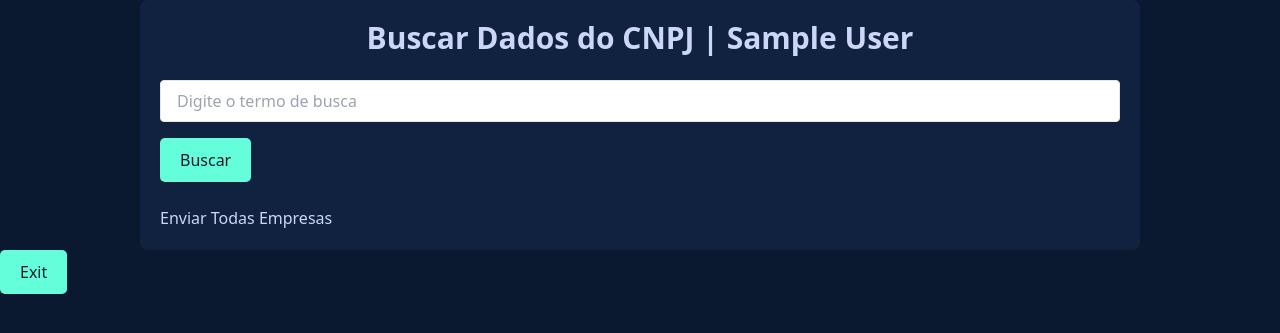
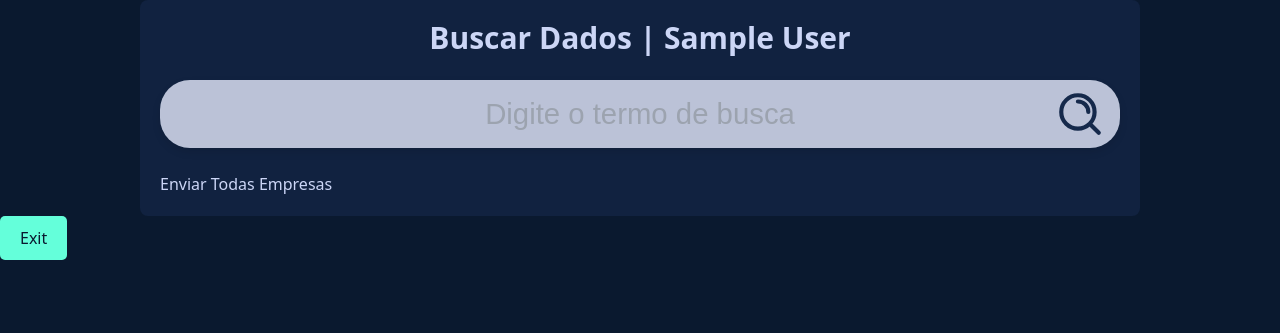
Before and after one commit to RafaelZelak/CadenciaDeDadosSetup, a Flask app: page /home in a window 1280 px wide. Shown: the top 333 px of the page. Run offline with Flask 3, Linux system fonts and the light colour scheme; the visitor is signed in with stand-in values (Sample User, id 1).

Commit message:
Bug Fix | Melhoria Layout

```diff
--- a/static/css/index.css
+++ b/static/css/index.css
@@ -85,3 +85,55 @@ padding: 20px;
 .detalhes-empresa{
     padding-top: 19px;
 }
+
+.form-container {
+    width: 100%;
+}
+
+.input-container {
+    display: flex;
+    align-items: center; /* Alinha o botão e o input verticalmente */
+    width: 100%;
+    position: relative; /* Necessário para o espaçamento do botão */
+}
+
+.pesquisa {
+    flex: 1; /* Faz o input ocupar todo o espaço disponível */
+    padding-right: 50px; /* Espaço para o botão */
+    box-sizing: border-box; /* Inclui o padding na largura total */
+    color: #0a192f;
+    font-size: 22pt;
+    font-family: "Arial Rounded MT Bold", Arial, sans-serif;
+    text-align: center;
+    background-color: #e9eeffc9;
+    border-radius: 30px;
+    box-shadow: 0 4px 8px rgba(0, 0, 0, 0.1);
+    transition: .3s;
+}
+
+.pesquisa:hover{
+    background-color: #e9eeff;
+}
+
+.pesquisa:active{
+    outline: none;
+}
+
+.buscar {
+    position: relative; /* Mantém o botão no fluxo do layout */
+    width: 50px;
+    height: 50px;
+    border: none;
+    cursor: pointer;
+    display: flex;
+    align-items: center;
+    justify-content: center;
+    margin-left: -50px; /* Move o botão para a esquerda para sobrepor o input */
+    padding: 0; /* Remove qualquer padding extra */
+}
+
+.buscar img {
+    width: 60px; /* Ajuste conforme necessário */
+    height: 60px; /* Ajuste conforme necessário */
+    margin-left: -30px;
+}
--- a/static/js/scripts.js
+++ b/static/js/scripts.js
@@ -76,3 +76,21 @@ document.querySelectorAll('.ver-mais').forEach(button => {
         this.textContent = detalhes.classList.contains('hidden') ? 'Ver mais' : 'Ver menos';
     });
 });
+
+document.querySelectorAll('.ver-mais-socios').forEach(button => {
+    button.addEventListener('click', function() {
+        const socioExtras = this.previousElementSibling.querySelectorAll('.socio-extra');
+
+        // Alternar a exibição dos sócios extras
+        socioExtras.forEach(socio => {
+            socio.classList.toggle('hidden');
+        });
+
+        // Alterar o texto do botão
+        if (this.textContent === 'Ver mais sócios') {
+            this.textContent = 'Ver menos sócios';
+        } else {
+            this.textContent = 'Ver mais sócios';
+        }
+    });
+});
--- a/templates/index.html
+++ b/templates/index.html
@@ -15,12 +15,14 @@
         <div id="loading-spinner" style="display:none;">
             <div class="spinner"></div>
           </div>
-        <h1 class="text-3xl font-bold text-center mb-6">Buscar Dados do CNPJ | {{full_name}}</h1>
+        <h1 class="text-3xl font-bold text-center mb-6">Buscar Dados | {{full_name}}</h1>
 
         <!-- Alterando o método para GET para que os dados sejam enviados na URL -->
-        <form action="/home" method="GET" class="mb-6">
-            <input type="text" name="termo_busca" placeholder="Digite o termo de busca" class="border rounded py-2 px-4 w-full" value="{{ termo_busca or '' }}">
-            <button type="submit" class="custom-button mt-4">Buscar</button>
+        <form action="/home" method="GET" class="form-container mb-6">
+            <div class="input-container">
+                <input type="text" name="termo_busca" placeholder="Digite o termo de busca" class="pesquisa py-3 px-4" value="{{ termo_busca or '' }}">
+                <button type="submit" class="buscar"><img src="static/img/search.svg" alt="Buscar"></button>
+            </div>
         </form>
         <button id="enviarTodasEmpresas" class="global-send-button">Enviar Todas Empresas</button>
         {% if dados_cnpj %}
@@ -45,16 +47,22 @@
                         <p><strong>Porte:</strong> {{ empresa.porte }}</p>
                         {% if empresa.socios %}
                         <p class="socios"><strong>Sócios:</strong></p>
+                        <hr class="linha">
                         <ul class="ul_socios">
                             {% for socio in empresa.socios %}
-                            <hr class="linha">
-                            <li><strong>Nome:</strong> {{ socio.nome }} <br>
-                                <strong>Faixa Etária:</strong> {{ socio.faixa_etaria }} <br>
-                                <strong>Qualificação:</strong> {{ socio.qualificacao }} <br>
-                                <strong>Data de Entrada:</strong> {{ socio.data_entrada }}</li>
+                                <li class="socio {% if loop.index > 3 %}hidden socio-extra{% endif %}">
+                                    <strong>Nome:</strong> {{ socio.nome }} <br>
+                                    <strong>Faixa Etária:</strong> {{ socio.faixa_etaria }} <br>
+                                    <strong>Qualificação:</strong> {{ socio.qualificacao }} <br>
+                                    <strong>Data de Entrada:</strong> {{ socio.data_entrada }}
+                                </li>
+                                <hr class="linha {% if loop.index > 3 %}hidden socio-extra{% endif %}">
                             {% endfor %}
                         </ul>
-                        <hr class="linha">
+
+                        {% if empresa.socios|length > 3 %}
+                            <button class="mt-2 text-blue-500 ver-mais-socios">Ver mais sócios</button>
+                        {% endif %}
                         {% endif %}
                     </div>
 
```
Also changed, not shown: static/img/search.svg (added).
